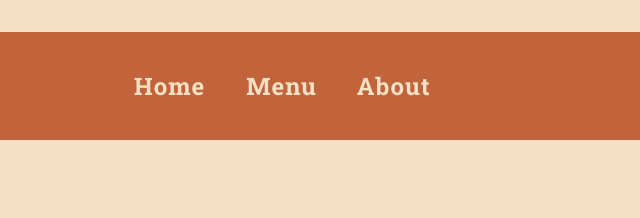
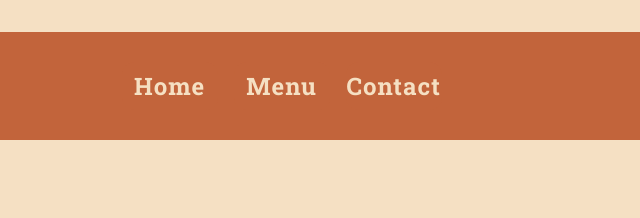
Before and after one commit to SamsDevLab/restaurant-page, a website built with webpack: page src/template.html in a window 1280 px wide. Shown: the top 218 px of the page, 640-1280 px from the left. Built offline with nearby package versions, Linux system fonts and the light colour scheme; a web font is replaced by a local one.

Commit message:
Change 'About' button to 'Contact'

```diff
--- a/src/template.html
+++ b/src/template.html
@@ -12,7 +12,7 @@
         <div class="button-container">
           <button class="button">Home</button>
           <button class="button">Menu</button>
-          <button class="button">About</button>
+          <button class="button">Contact</button>
         </div>
       </nav>
     </header>
```
